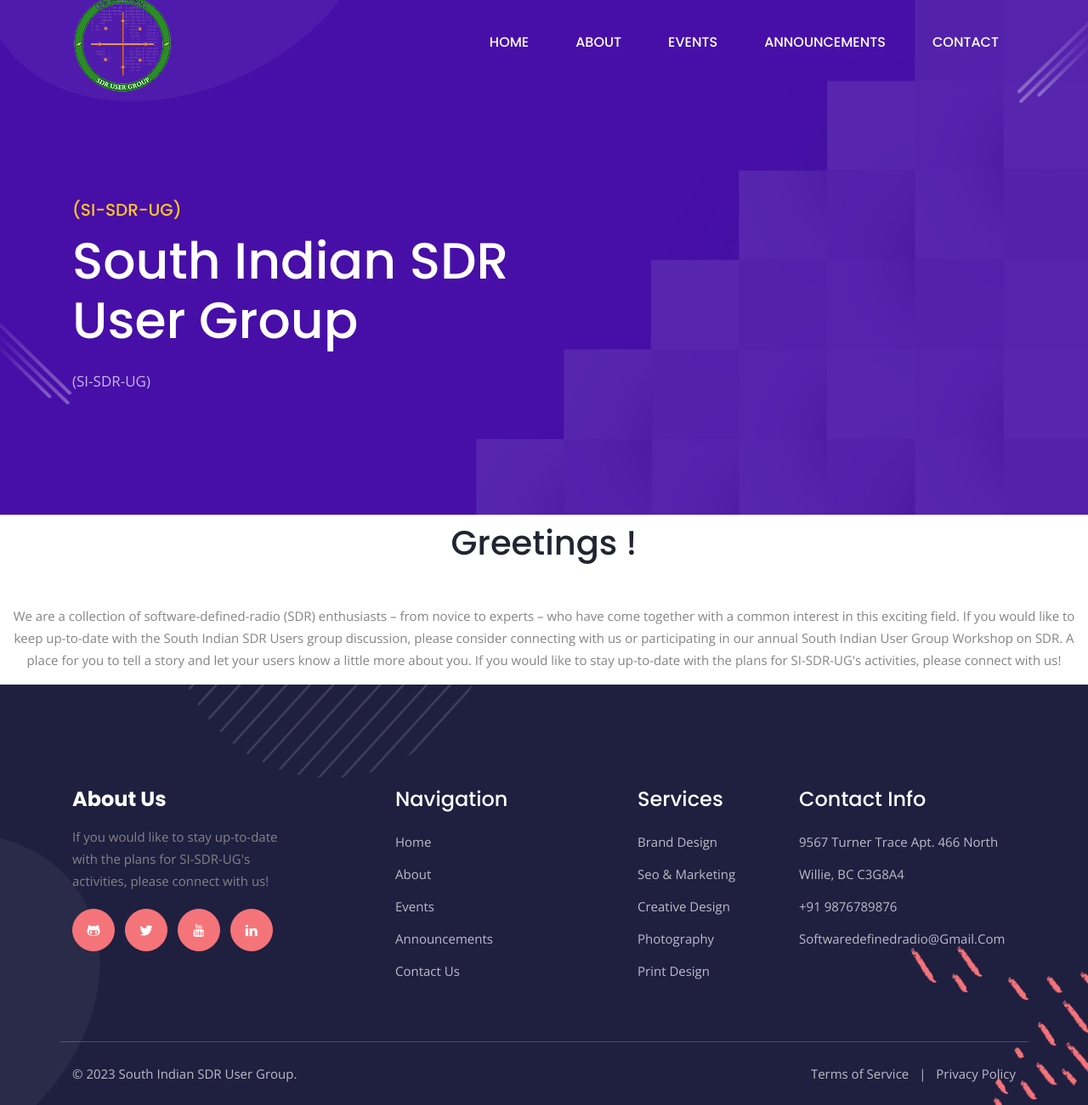
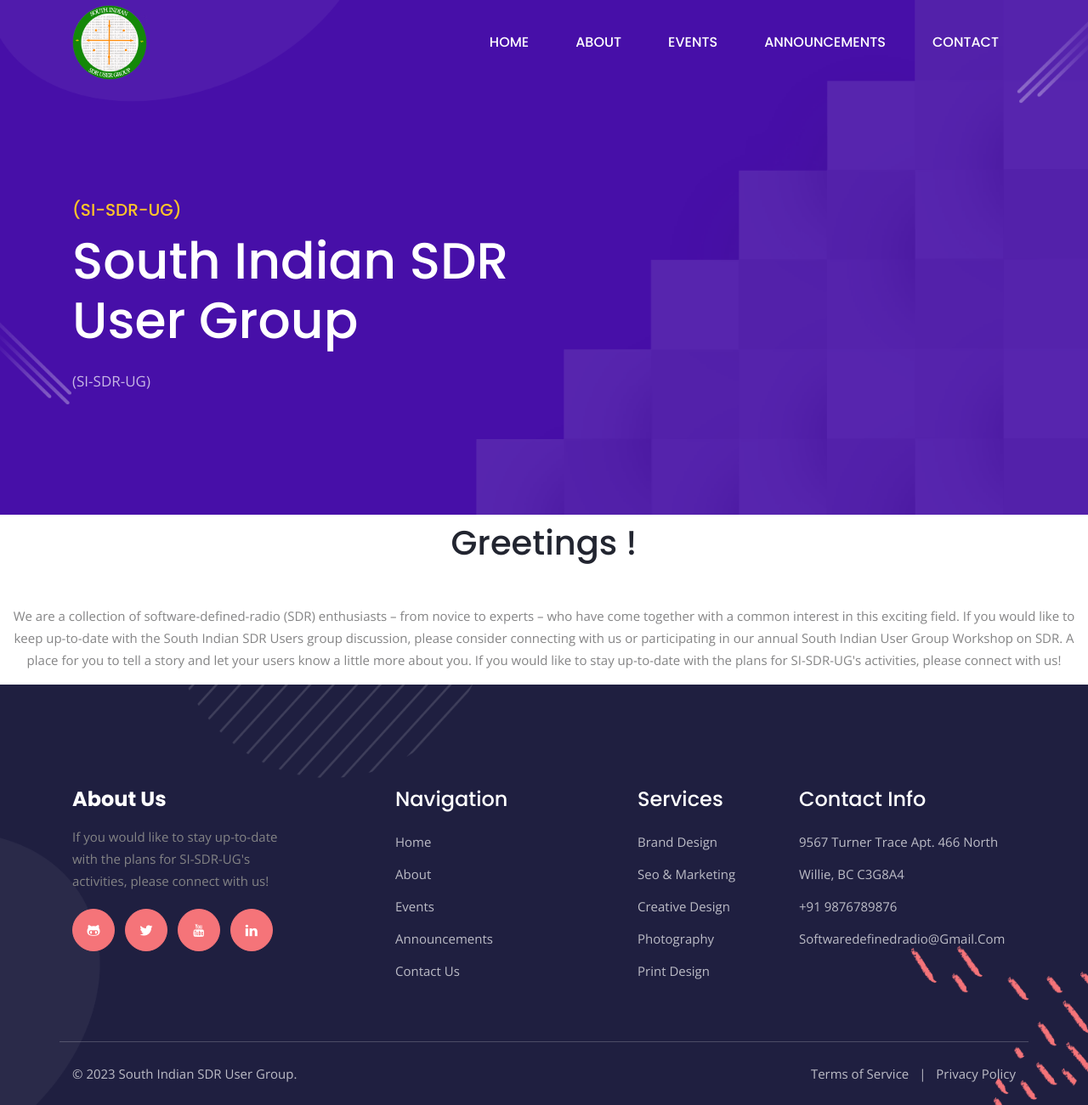
Before and after one commit to SabzSec/softwaredefinedradio, a Jekyll site: the page built from index.html, in a window 1280 px wide and 1301 px high. Shown: the whole window at 85% size. Built offline with Jekyll 4.4.1, drawn with Linux system fonts in a browser that asks for light colours.

Commit message:
content change

```diff
--- a/_includes/header.html
+++ b/_includes/header.html
@@ -1,7 +1,7 @@
 <nav class="navbar navbar-expand-lg fixed-top main-nav" id="main-nav">
 	<div class="container">
 		<a class="navbar-brand" href="{{site.baseurl}}/">
-			<img src="{{site.logo | relative_url}}" alt="{{site.title}}" class="img-fluid">
+			<img src="{{site.logo | relative_url}}" alt="{{site.title}}" class="img-fluid-logo">
 		</a>
 		<button class="navbar-toggler collapsed" type="button" data-toggle="collapse" data-target="#navigation"
 			aria-controls="navigation" aria-expanded="false" aria-label="Toggle navigation">
```
Also changed, not shown: assets/images/logo.png, assets/images/logo_bkp1.png (added), assets/plugins/bootstrap/bootstrap.min.css.
